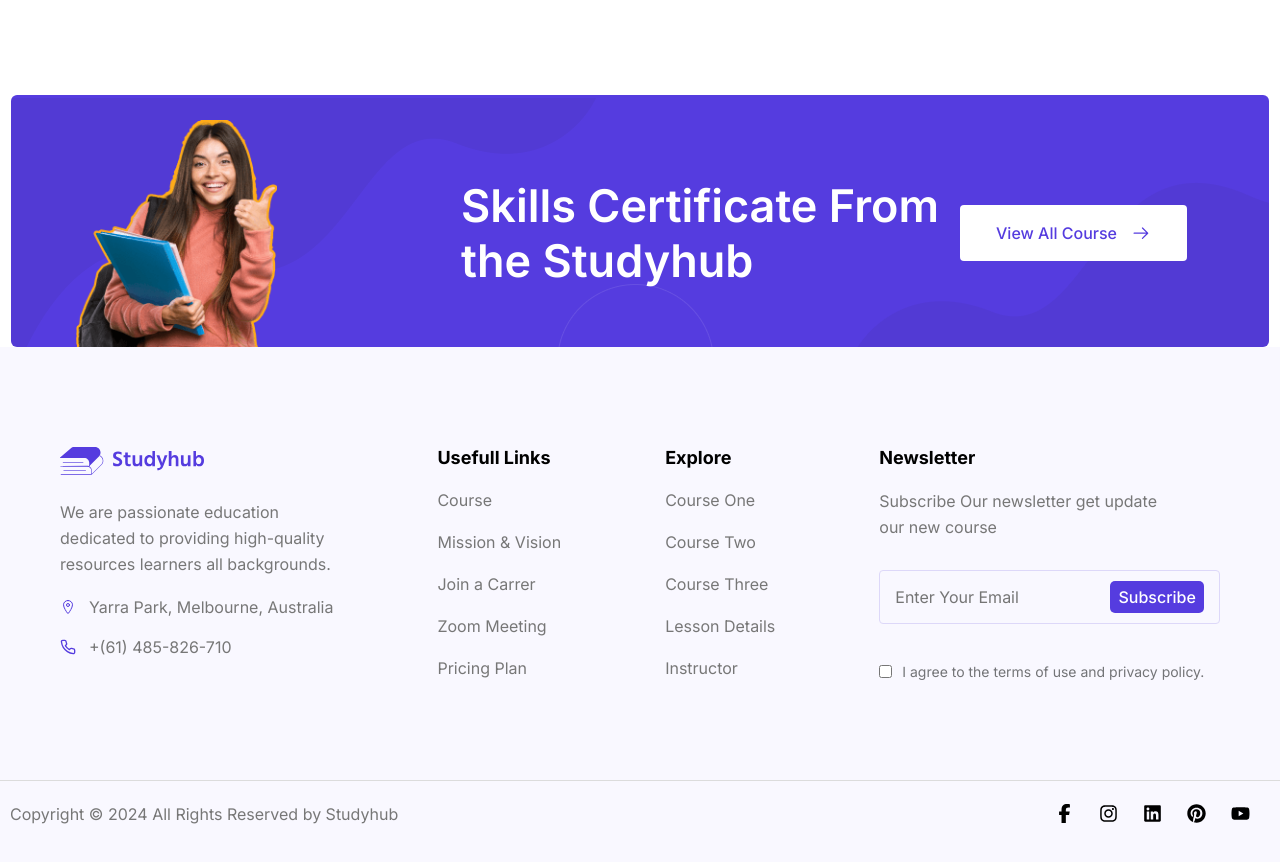
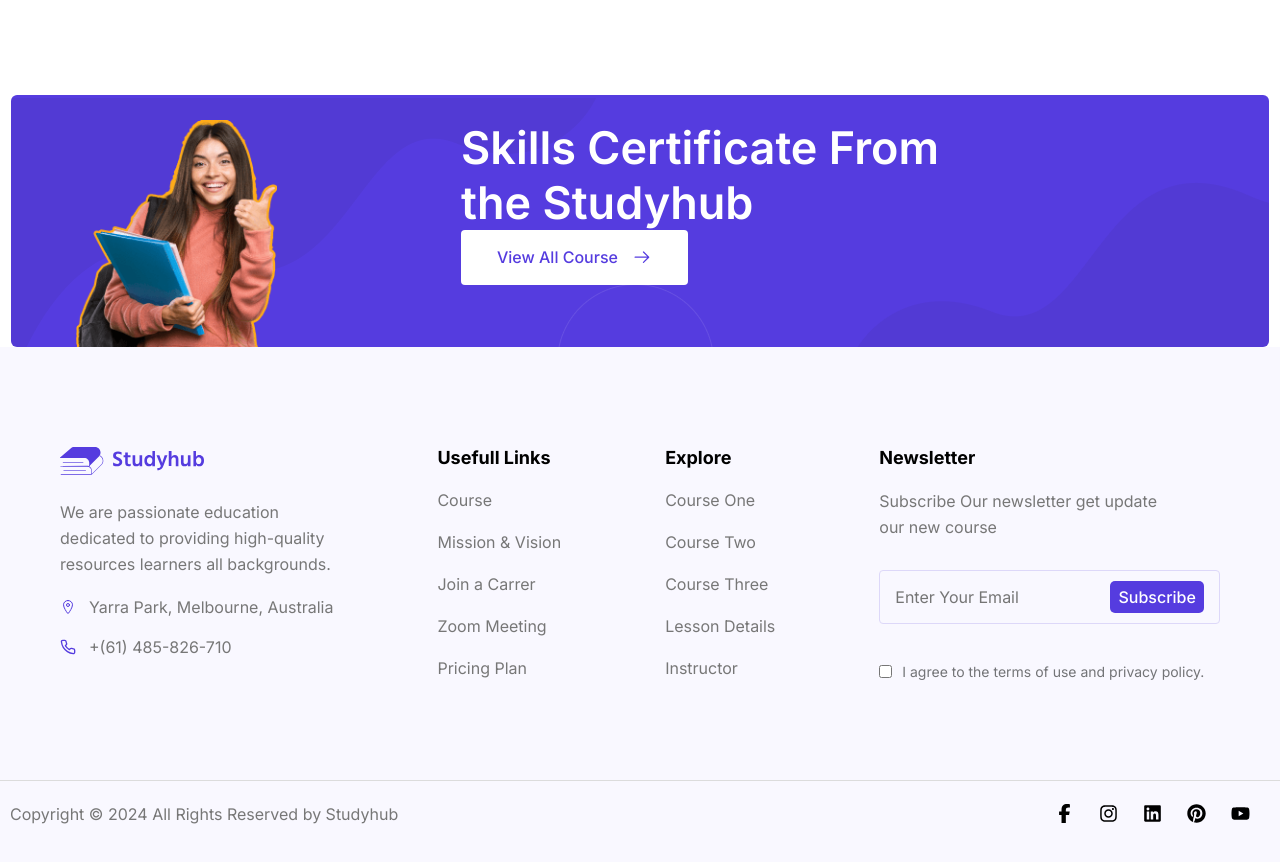
Before and after one commit to Daniel24356/E-learning, a React (Vite) app: page / in a window 1280 px wide. Shown: the part 6720-7582 px from the top of the page. Built offline with nearby package versions, Linux system fonts and the light colour scheme.

Commit message:
commented skillBanner.css

```diff
--- a/src/pages/SkillsBanner/SkillsBanner.css
+++ b/src/pages/SkillsBanner/SkillsBanner.css
@@ -13,11 +13,11 @@
     height: 227px;
     object-fit: contain;
 }
-.skl-div{
+/* .skl-div{
     display: flex;
     align-items: center;
     gap: 21px;
-}
+} */
 .skillbanner-sec div div h1{
     font-size: 45px;
     font-weight: 600;
```
